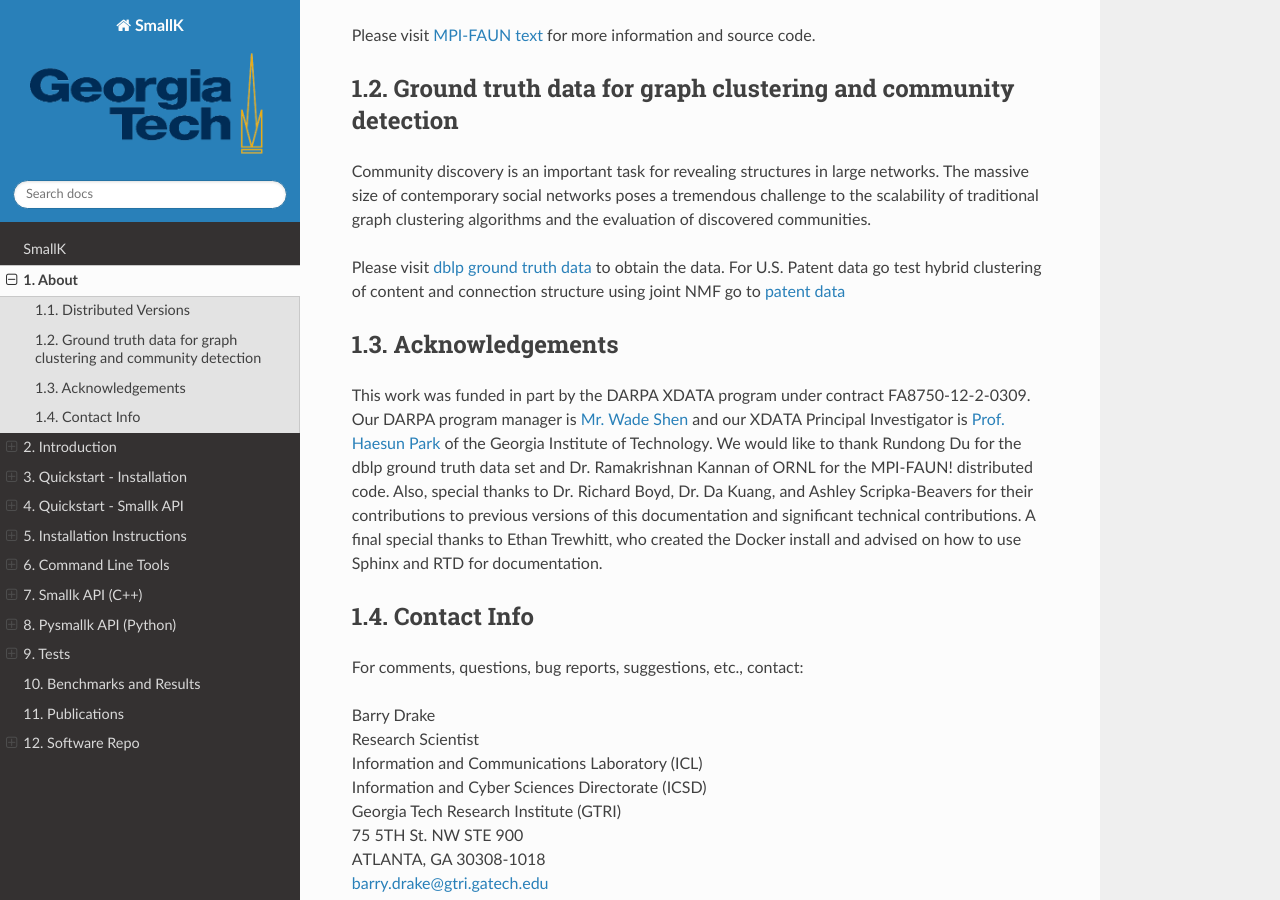
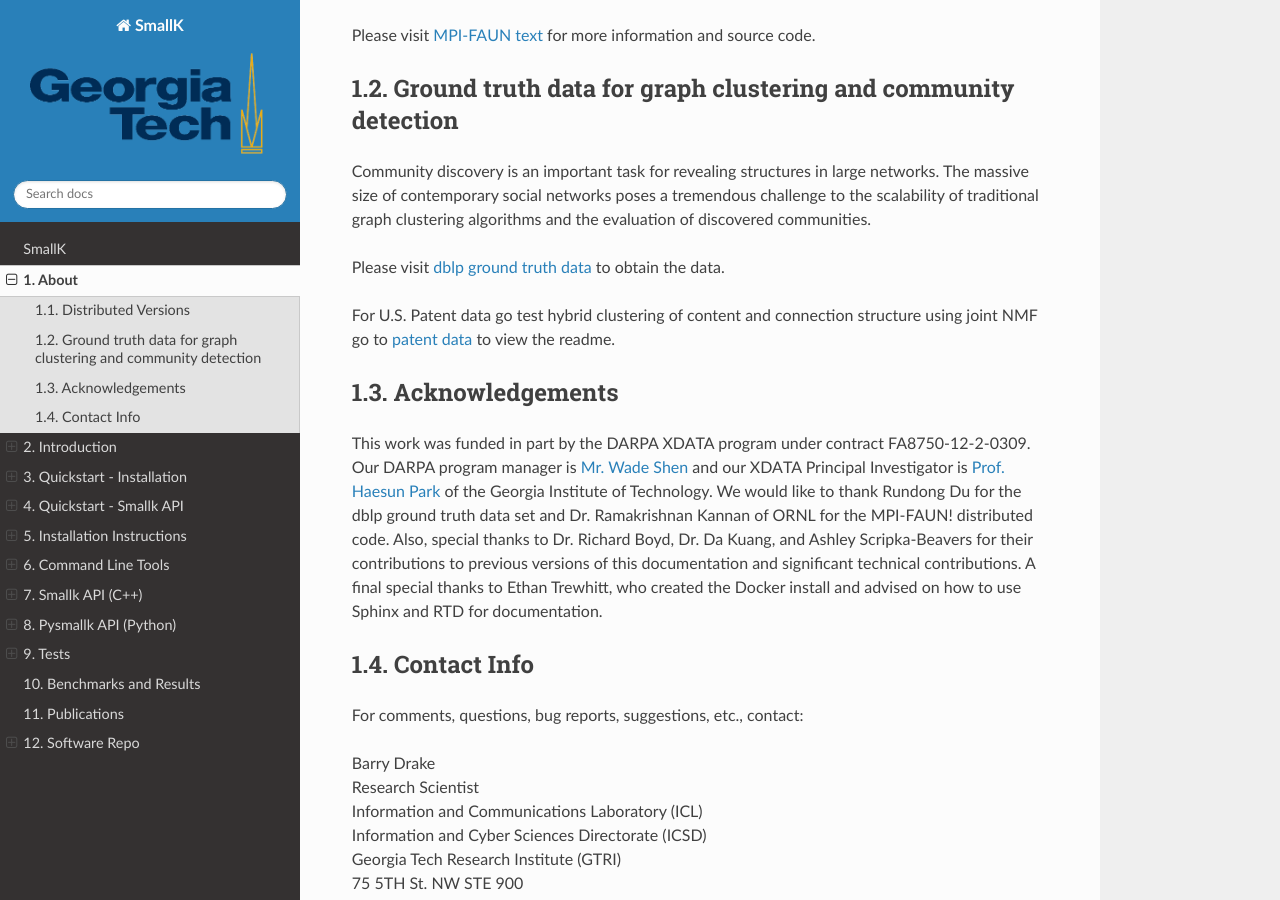
Before and after one commit to smallk/smallk, a Sphinx documentation site: the page built from sphinx/source/pages_about.rst, in a window 1280 px wide and 900 px high, scrolled down 600 px. Built offline with Sphinx 7.4.7 and the Read the Docs theme 2.0.0, drawn with Linux system fonts in a browser that asks for light colours; formulas are drawn with MathJax 3.

Commit message:
edited link to patent data

```diff
--- a/sphinx/source/pages_about.rst
+++ b/sphinx/source/pages_about.rst
@@ -22,7 +22,8 @@
 Community discovery is an important task for revealing structures in large networks. The massive size of contemporary social networks poses a tremendous challenge to the scalability of traditional graph clustering algorithms and the evaluation of discovered communities.
 
 Please visit `dblp ground truth data <https://github.com/smallk/smallk_data/tree/master/dblp_ground_truth>`_ to obtain the data.
-For U.S. Patent data go test hybrid clustering of content and connection structure using joint NMF go to `patent data <https://github.com/smallk/smallk_data/tree/master/patent>`_
+
+For U.S. Patent data go test hybrid clustering of content and connection structure using joint NMF go to `patent data <https://github.com/smallk/smallk_data/tree/master/patent>`_ to view the readme.
 
 .. include:: acknowledgements.inc
 
```
